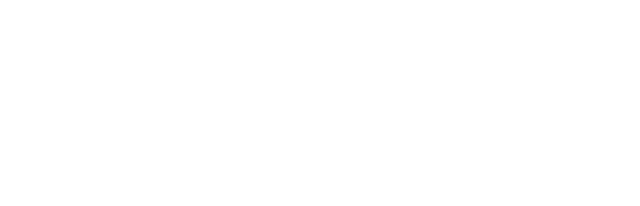
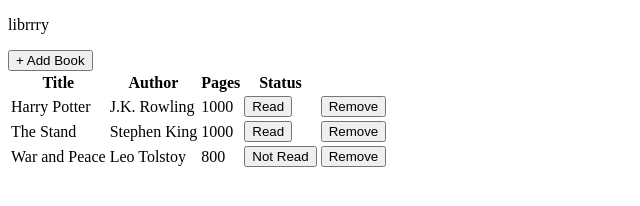
Before and after one commit to mostafa-imam/librrry, a plain HTML site: page index.html in a window 1280 px wide. Shown: the whole page, without its empty margins (0-640 px from the left). Drawn offline with Linux system fonts and the light colour scheme.

Commit message:
feat: Add base HTML structure

```diff
--- a/index.html
+++ b/index.html
@@ -9,5 +9,87 @@
 </head>
 <body>
 
+    <div class="wrapper">
+        <header class="header">
+            <p>librrry</p>
+        </header>
+        <main class="main">
+            <section class="dialog-section">
+                <dialog>
+                    <div class="close-dialog-btn">×</div>
+                    <form action="https://httpbin.org/post" method="dialog" class="form">
+                        <label for="book-title">Title</label>
+                        <input type="text" id="book-title" name="book-title" autofocus>
+
+                        <label for="book-author">Author</label>
+                        <input type="text" id="book-author" name="book-author">
+
+                        <label for="book-pages">Pages</label>
+                        <input type="number" id="book-pages" name="book-pages">
+
+                        <fieldset class="status-fieldset">
+                            <label for="book-status">Status</label>
+                            <select name="book-status" id="book-status">
+                                <option value="read">Read</option>
+                                <option value="not-read" selected>Not Read</option>
+                            </select>
+                        </fieldset>
+
+                        <button type="submit" class="form-submit-btn">Submit</button>
+                    </form>
+                </dialog>
+                <button class="add-book-btn">+ Add Book</button>
+            </section>
+            <section class="table-section">
+                <table>
+                    <thead class="table-head">
+                        <tr>
+                            <th>Title</th>
+                            <th>Author</th>
+                            <th>Pages</th>
+                            <th>Status</th>
+                        </tr>
+                    </thead>
+                    <tbody class="table-body">
+                        <tr>
+                            <td>Harry Potter</td>
+                            <td>J.K. Rowling</td>
+                            <td>1000</td>
+                            <td>
+                                <button class="status">Read</button>
+                            </td>
+                            <td>
+                                <button class="remove">Remove</button>
+                            </td>
+                        </tr>
+                        <tr>
+                            <td>The Stand</td>
+                            <td>Stephen King</td>
+                            <td>1000</td>
+                            <td>
+                                <button class="status">Read</button>
+                            </td>
+                            <td>
+                                <button class="remove">Remove</button>
+                            </td>
+                        </tr>
+                        <tr>
+                            <td>War and Peace</td>
+                            <td>Leo Tolstoy</td>
+                            <td>800</td>
+                            <td>
+                                <button class="status">Not Read</button>
+                            </td>
+                            <td>
+                                <button class="remove">Remove</button>
+                            </td>
+                        </tr>
+                    </tbody>
+                </table>
+            </section>
+        </main>
+
+    </div>
+
 </body>
 </html>
```
